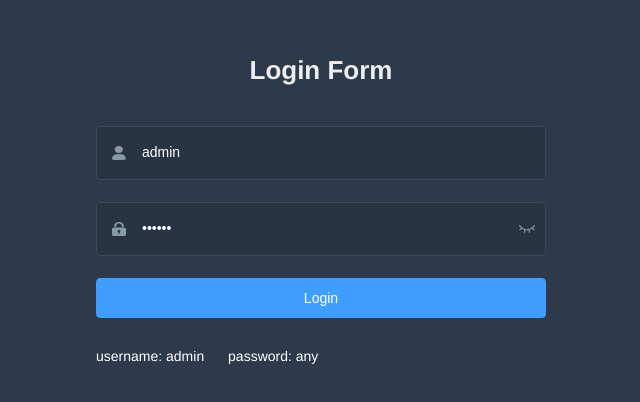
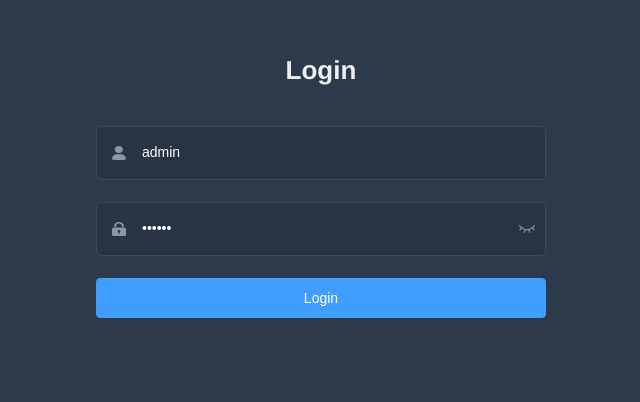
Before and after one commit to Fretory/icome-wev, a Vue app: page /#/login in a window 1280 px wide. Shown: the part 104-506 px from the top of the page, without its empty margins (319-959 px from the left). Built offline with nearby package versions, Linux system fonts and the light colour scheme.

Commit message:
1.删除了一些不必要的代码 2.调整了标题

```diff
--- a/src/layout/components/Navbar.vue
+++ b/src/layout/components/Navbar.vue
@@ -16,12 +16,6 @@
               Home
             </el-dropdown-item>
           </router-link>
-          <a target="_blank" href="https://github.com/PanJiaChen/vue-admin-template/">
-            <el-dropdown-item>Github</el-dropdown-item>
-          </a>
-          <a target="_blank" href="https://panjiachen.github.io/vue-element-admin-site/#/">
-            <el-dropdown-item>Docs</el-dropdown-item>
-          </a>
           <el-dropdown-item divided @click.native="logout">
             <span style="display:block;">Log Out</span>
           </el-dropdown-item>
--- a/src/router/index.js
+++ b/src/router/index.js
@@ -154,17 +154,6 @@ export const asyncRoutes = [
     ]
   },
 
-  {
-    path: 'external-link',
-    component: Layout,
-    children: [
-      {
-        path: 'https://panjiachen.github.io/vue-element-admin-site/#/',
-        meta: { title: 'External Link', icon: 'link' }
-      }
-    ]
-  },
-
   // 404 page must be placed at the end !!!
   { path: '*', redirect: '/404', hidden: true }
 ]
--- a/src/settings.js
+++ b/src/settings.js
@@ -1,6 +1,6 @@
 module.exports = {
 
-  title: 'Vue Admin Template',
+  title: '实验室后台管理系统',
 
   /**
    * @type {boolean} true | false
--- a/src/views/login/index.vue
+++ b/src/views/login/index.vue
@@ -3,7 +3,7 @@
     <el-form ref="loginForm" :model="loginForm" :rules="loginRules" class="login-form" auto-complete="on" label-position="left">
 
       <div class="title-container">
-        <h3 class="title">Login Form</h3>
+        <h3 class="title">Login</h3>
       </div>
 
       <el-form-item prop="username">
@@ -43,10 +43,10 @@
 
       <el-button :loading="loading" type="primary" style="width:100%;margin-bottom:30px;" @click.native.prevent="handleLogin">Login</el-button>
 
-      <div class="tips">
-        <span style="margin-right:20px;">username: admin</span>
-        <span> password: any</span>
-      </div>
+<!--      <div class="tips">-->
+<!--        <span style="margin-right:20px;">username: admin</span>-->
+<!--        <span> password: any</span>-->
+<!--      </div>-->
 
     </el-form>
   </div>
--- a/vue.config.js
+++ b/vue.config.js
@@ -6,7 +6,7 @@ function resolve(dir) {
   return path.join(__dirname, dir)
 }
 
-const name = defaultSettings.title || 'vue Admin Template' // page title
+const name = defaultSettings.title || '实验室后台管理系统' // page title
 
 // If your port is set to 80,
 // use administrator privileges to execute the command line.
```
